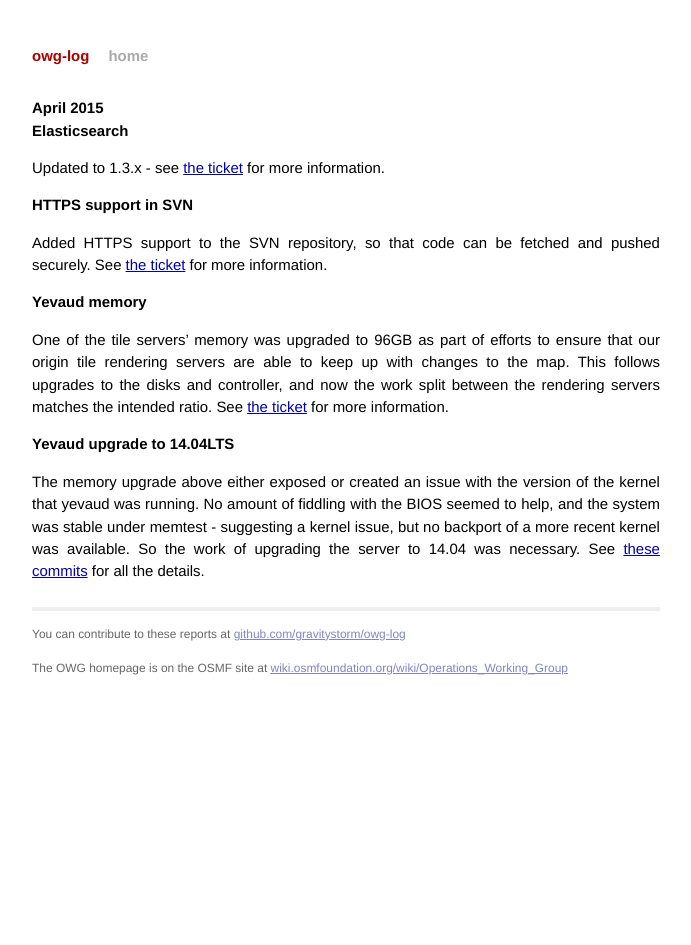
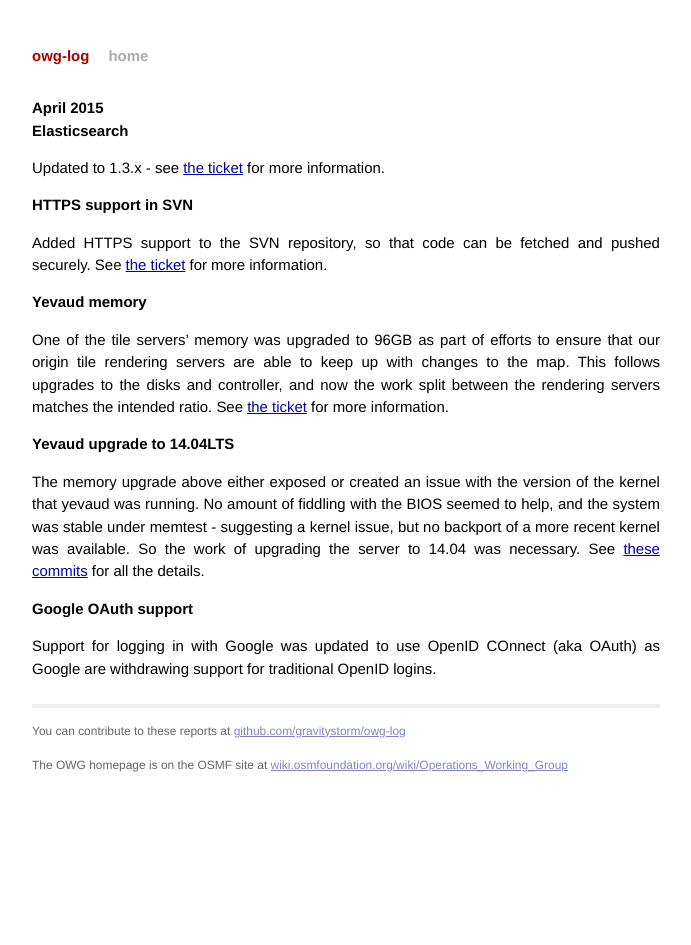
Before and after one commit to openstreetmap/owg-website, a Jekyll site: the page built from _posts/2015-04-01-april.md, in a window 1280 px wide. Shown: the whole page, without its empty margins (294-985 px from the left). Built offline with Jekyll 4.4.1, drawn with Linux system fonts in a browser that asks for light colours; Markdown is read by kramdown in place of the engine named in the settings.

Commit message:
Update 2015-04-01-april.md

```diff
--- a/_posts/2015-04-01-april.md
+++ b/_posts/2015-04-01-april.md
@@ -19,3 +19,7 @@
 # Yevaud upgrade to 14.04LTS
 
 The memory upgrade above either exposed or created an issue with the version of the kernel that yevaud was running. No amount of fiddling with the BIOS seemed to help, and the system was stable under memtest - suggesting a kernel issue, but no backport of a more recent kernel was available. So the work of upgrading the server to 14.04 was necessary. See [these commits](https://github.com/openstreetmap/chef/compare/9e6069ae06e994e399ac0952ff2a712dc968e7af...d326007c73160f8ca80cd6e81) for all the details.
+
+# Google OAuth support
+
+Support for logging in with Google was updated to use OpenID COnnect (aka OAuth) as Google are withdrawing support for traditional OpenID logins.
```
